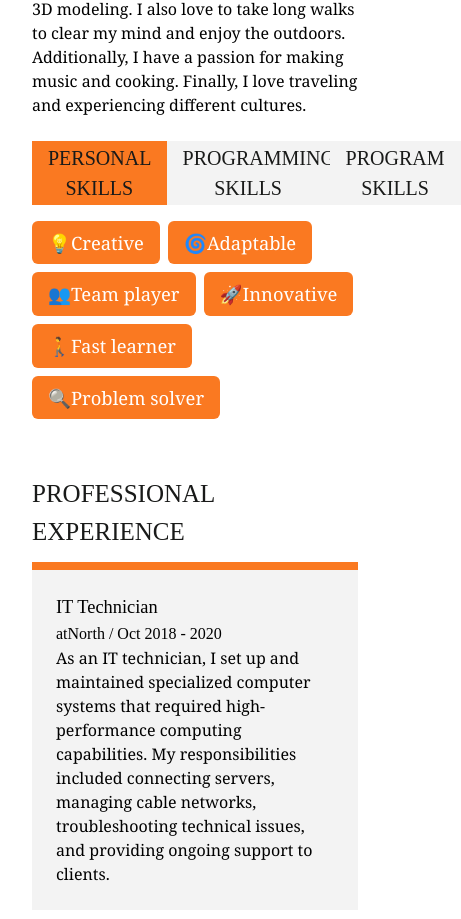
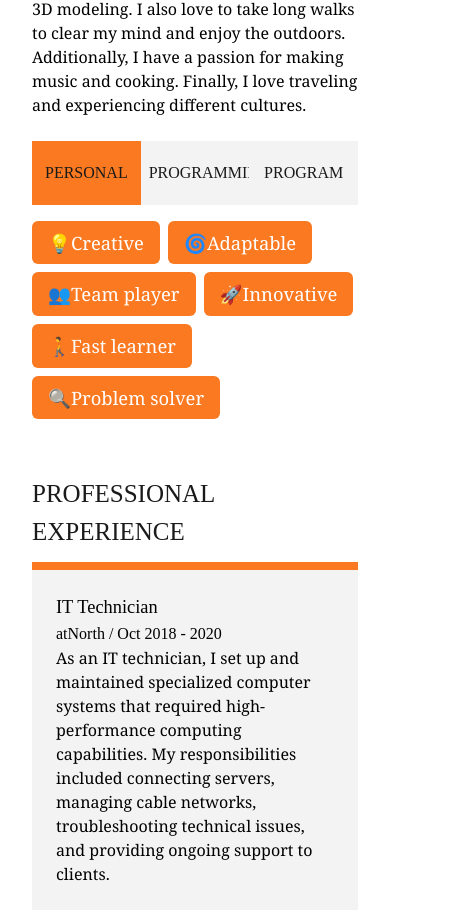
Before and after one commit to elmari20/Personal-Website, a Next.js app: page / in a window 390 px wide. Shown: the part 1276-2195 px from the top of the page, 461 px wide, since content can reach past the window. Built offline with nearby package versions, Linux system fonts and the light colour scheme.

Commit message:
fixed btn issue

```diff
--- a/app/component/Skills.jsx
+++ b/app/component/Skills.jsx
@@ -14,7 +14,7 @@ const Skills = ({data}) => {
       className={`btn ${setBg(el)} ${el === "personal" ? "text-center" : "text-center"}`}
       onClick={() => setActiveTab(el)}
       >
-      {el.charAt(0).toUpperCase() + el.slice(1)} SKILLS
+      {el.charAt(0).toUpperCase() + el.slice(1)}
       </button>
     ))}
   </div>
--- a/app/global.css
+++ b/app/global.css
@@ -40,7 +40,7 @@ main h2 {
 }
 
 .btn {
-    @apply w-1/2 h-16 sm:h-10 text-black font-display uppercase text-xl px-4 transition ease-in-out hover:bg-black hover:text-yellow duration-200;
+    @apply w-1/3 h-16 sm:h-10 text-black font-display text-base uppercase sm:text-xl sm:px-4 px-2 transition ease-in-out hover:bg-black hover:text-yellow duration-200;
 }
 
 .skill {
--- a/next.config.js
+++ b/next.config.js
@@ -2,4 +2,5 @@
 module.exports = {
 	reactStrictMode: true,
 	experimental: { appDir: true },
+	optimizeFonts: false,
 };
```
